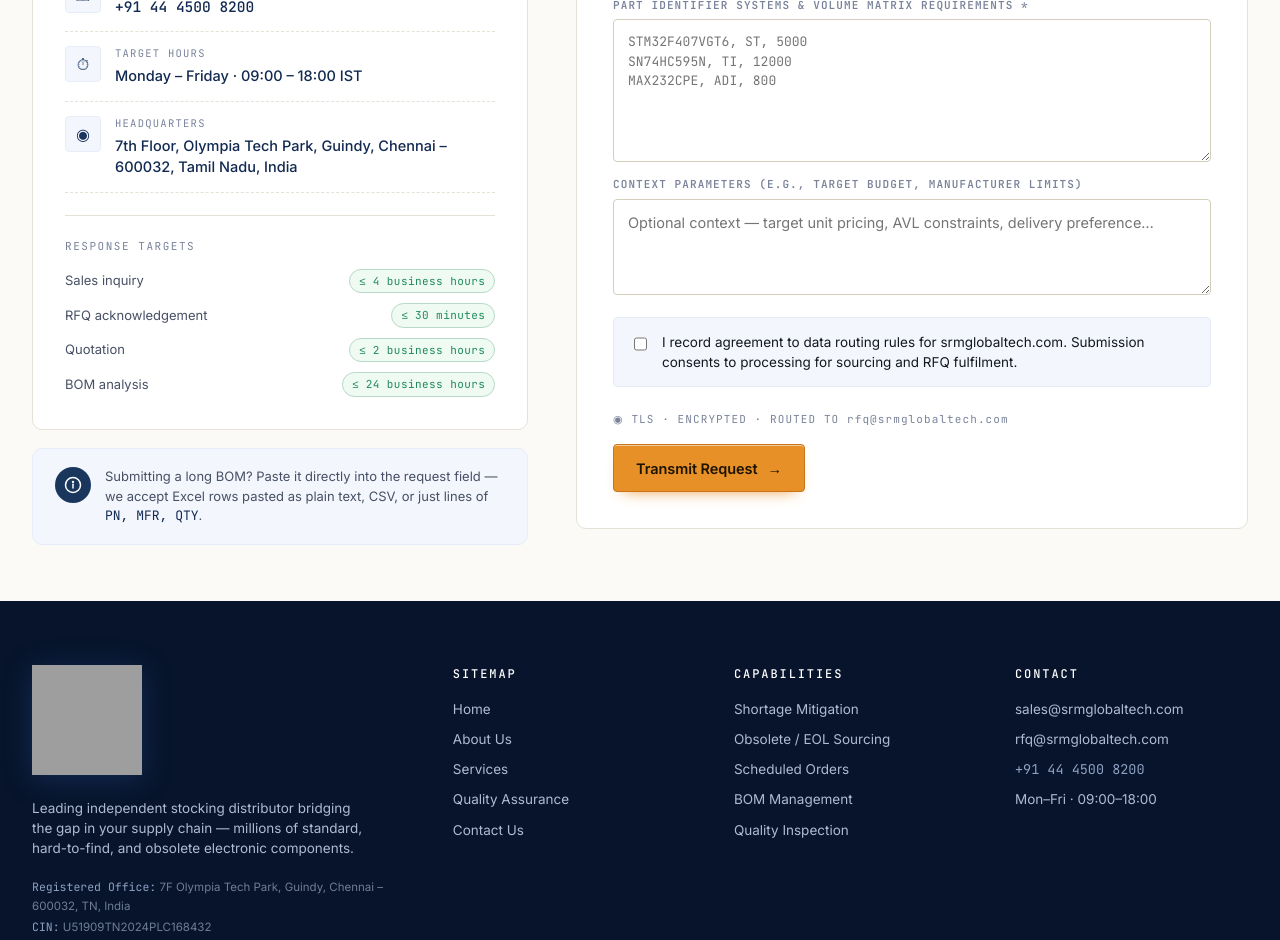
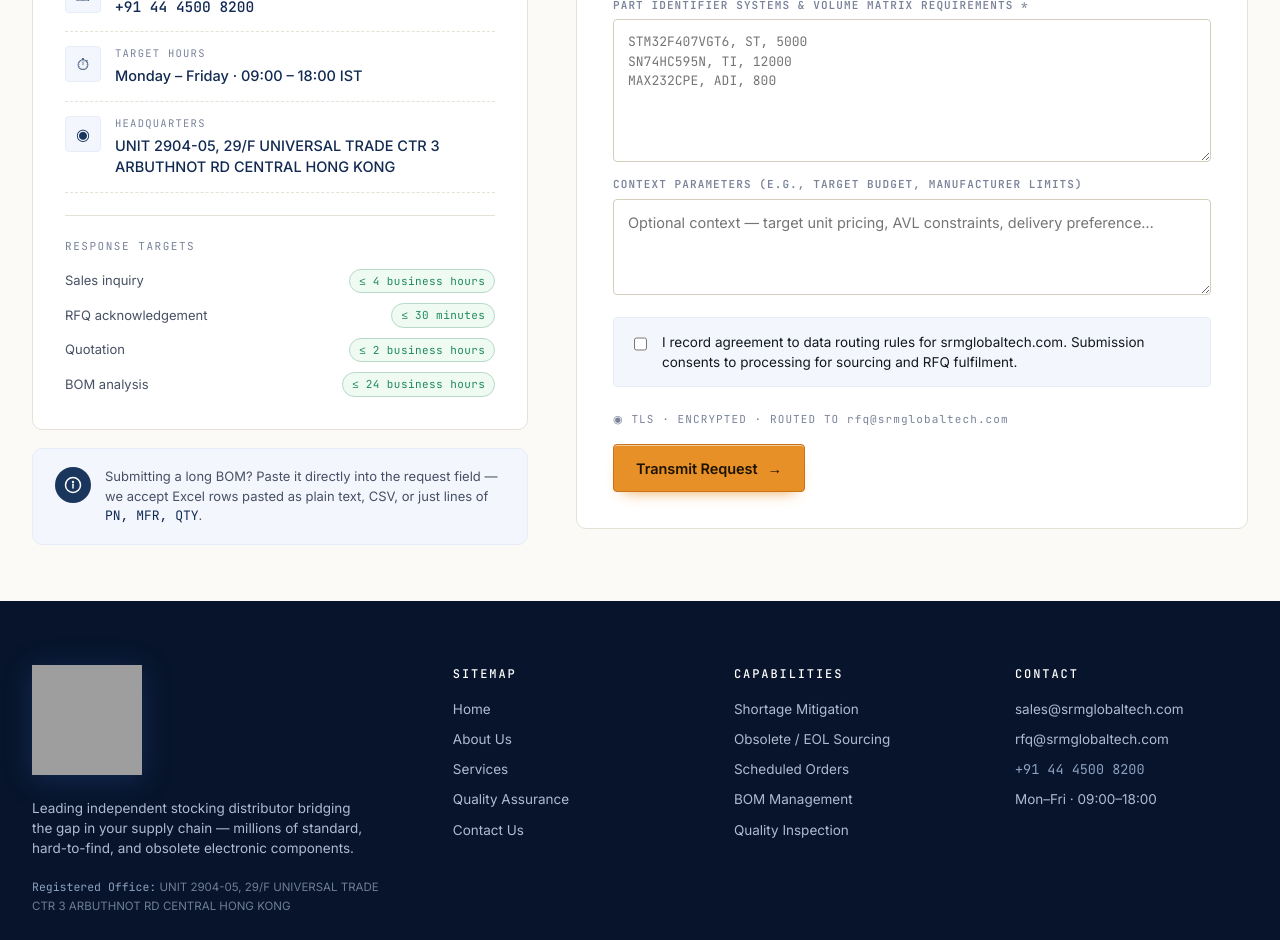
Before and after one commit to ashish8141/srmglobal, a Next.js app: page /contact in a window 1280 px wide. Shown: the part 760-1700 px from the top of the page. Built offline with nearby package versions, Linux system fonts and the light colour scheme; grey boxes are pictures that could not be loaded.

Commit message:
Update registered office and headquarters addresses to Hong Kong

```diff
--- a/app/contact/page.jsx
+++ b/app/contact/page.jsx
@@ -30,7 +30,7 @@ export default function ContactPage() {
               <ContactRow icon="⚡" label="Immediate Sourcing Router"   value="rfq@srmglobaltech.com"   href="mailto:rfq@srmglobaltech.com" />
               <ContactRow icon="☏" label="Voice Interface Terminal"   value="+91 44 4500 8200" href="tel:+914445008200" mono />
               <ContactRow icon="⏱" label="Target Hours"               value="Monday – Friday · 09:00 – 18:00 IST" />
-              <ContactRow icon="◉" label="Headquarters"               value="7th Floor, Olympia Tech Park, Guindy, Chennai – 600032, Tamil Nadu, India" />
+              <ContactRow icon="◉" label="Headquarters"               value="UNIT 2904-05, 29/F UNIVERSAL TRADE CTR 3 ARBUTHNOT RD CENTRAL HONG KONG" />
 
               <hr style={{ border: "none", borderTop: "1px solid var(--line)", margin: "22px 0" }} />
 
--- a/components/Footer.jsx
+++ b/components/Footer.jsx
@@ -21,9 +21,7 @@ export default function Footer() {
               Leading independent stocking distributor bridging the gap in your supply chain — millions of standard, hard-to-find, and obsolete electronic components.
             </p>
             <div style={{ fontSize: 11.5, color: "#6f7d96", lineHeight: 1.7 }}>
-              <div><span className="mono" style={{ color: "#8ea1c2" }}>Registered Office:</span> 7F Olympia Tech Park, Guindy, Chennai – 600032, TN, India</div>
-              <div><span className="mono" style={{ color: "#8ea1c2" }}>CIN:</span> U51909TN2024PLC168432</div>
-              <div><span className="mono" style={{ color: "#8ea1c2" }}>GSTIN:</span> 33ABCDE1234F1Z5</div>
+              <div><span className="mono" style={{ color: "#8ea1c2" }}>Registered Office:</span> UNIT 2904-05, 29/F UNIVERSAL TRADE CTR 3 ARBUTHNOT RD CENTRAL HONG KONG</div>
             </div>
           </div>
           <div>
```
